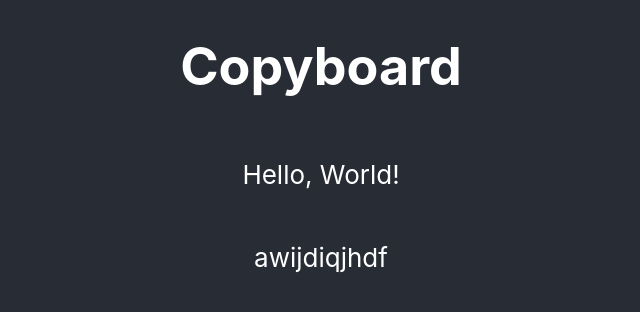
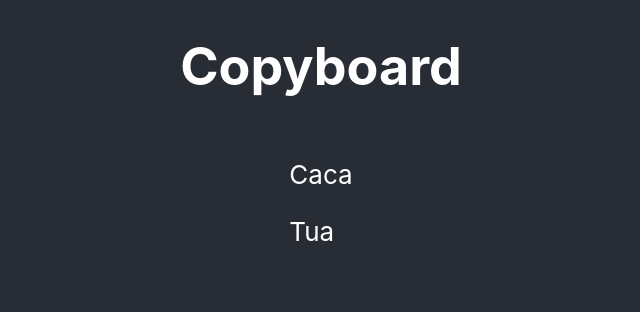
Before and after one commit to ferbarra/copyboard, a React (Create React App) app: page / in a window 1280 px wide. Shown: the top 312 px of the page, without its empty margins (319-959 px from the left). Built offline with nearby package versions, Linux system fonts and the light colour scheme.

Commit message:
Entries are based on state rather than hardcoded

```diff
--- a/src/App.js
+++ b/src/App.js
@@ -7,18 +7,21 @@ function App() {
       <header className="App-header">
         <h1>Copyboard</h1>
       </header>
-        <Entry copyValue="Hello, World!"></Entry>
-        <Entry copyValue="awijdiqjhdf"></Entry>
+        <Entries/>
     </div>
   );
 }
 class Entries extends React.Component {
     constructor(props) {
         super(props)
+        this.state = {
+            copyValues: ["Caca", "Tua"]
+        }
     }
 
     render() {
-        return <ul></ul>
+        let x = this.state.copyValues.map((value, index) => <Entry key={index} copyValue={value}/>)
+        return <div>{x}</div>
     }
 }
 class Entry extends React.Component {
```
